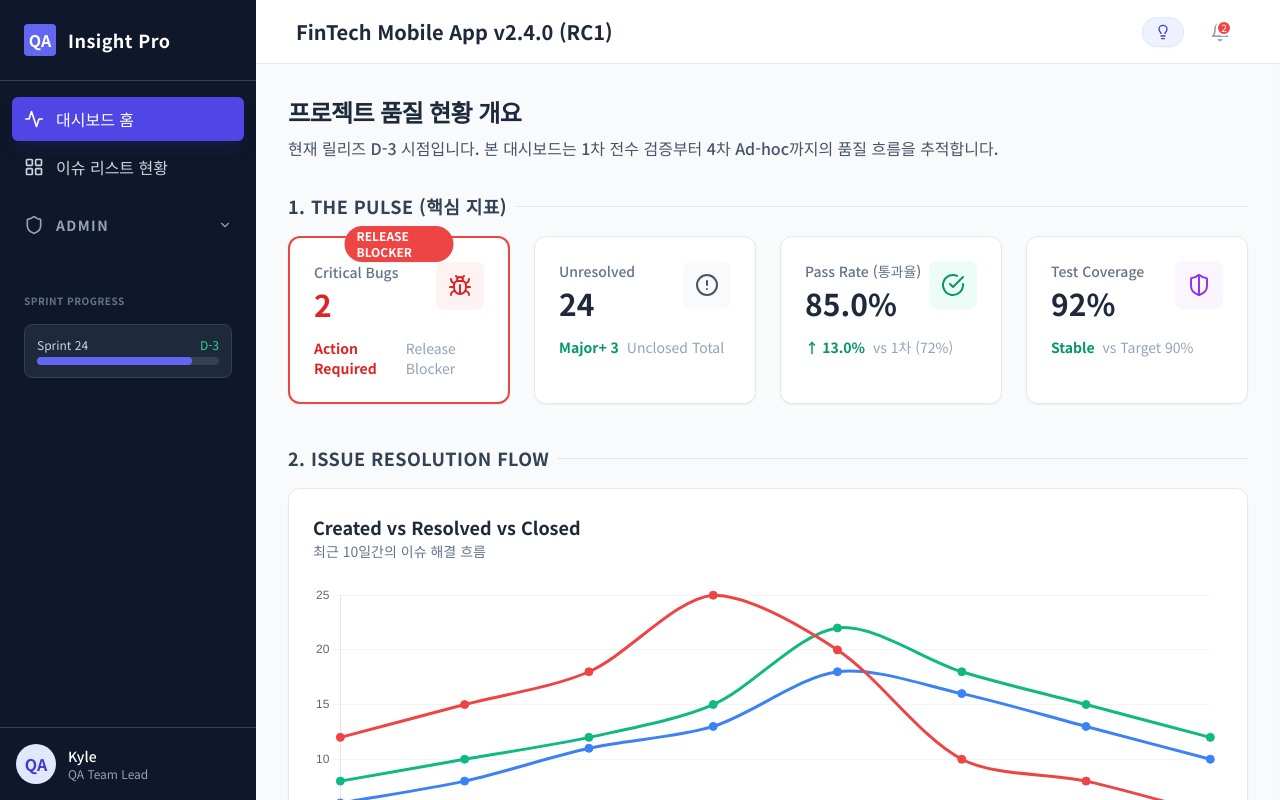
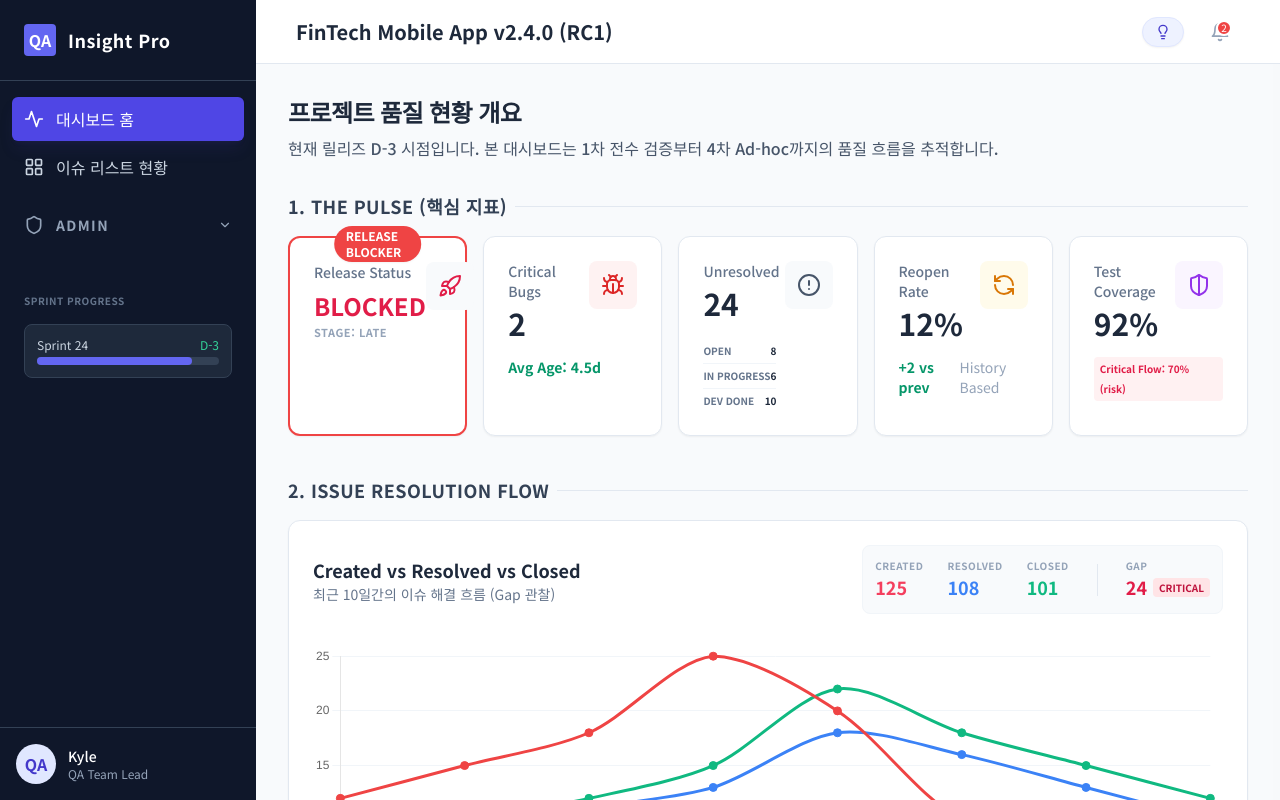
Before and after one commit to kyle-0414/issue-management-tool, a React (Create React App) app: page / in a window 1280 px wide. Built offline with nearby package versions, Linux system fonts and the light colour scheme.

Commit message:
Enhance dashboard with release decision tools and refined layouts

```diff
--- a/src/components/charts/StatusChart.jsx
+++ b/src/components/charts/StatusChart.jsx
@@ -6,12 +6,13 @@ ChartJS.register(ArcElement, Tooltip, Legend);
 
 const StatusChart = () => {
   const data = {
-    labels: ['Passed', 'Failed', 'Blocked', 'Not Run'],
+    labels: ['Passed', 'Failed', 'Blocked', 'Not Run', 'NA'],
     datasets: [
       {
-        data: [850, 45, 25, 80],
-        backgroundColor: ['#10b981', '#ef4444', '#f59e0b', '#94a3b8'],
+        data: [850, 125, 25, 0, 20],
+        backgroundColor: ['#10b981', '#ef4444', '#f59e0b', '#94a3b8', '#cbd5e1'],
         borderWidth: 0,
+        hoverOffset: 4
       },
     ],
   };
@@ -19,18 +20,23 @@ const StatusChart = () => {
   const options = {
     responsive: true,
     maintainAspectRatio: false,
-    cutout: '70%',
+    cutout: '75%',
     plugins: {
-      legend: { position: 'right', labels: { boxWidth: 12, font: { size: 11 } } },
+      legend: { display: false },
+      tooltip: {
+        callbacks: {
+          label: (context) => `${context.label}: ${context.raw} cases`
+        }
+      }
     },
   };
 
   return (
-    <div className="relative h-full w-full">
+    <div className="relative h-full w-full flex items-center justify-center">
       <Doughnut data={data} options={options} />
-      {/* 차트 중앙에 85% 텍스트 표시 */}
-      <div className="absolute inset-0 flex items-center justify-center pointer-events-none">
-        <span className="text-2xl font-bold text-slate-700">85%</span>
+      <div className="absolute inset-0 flex flex-col items-center justify-center pointer-events-none translate-y-1">
+        <span className="text-3xl font-black text-slate-800">85%</span>
+        <span className="text-[10px] font-bold text-slate-400 uppercase tracking-tighter">Passed</span>
       </div>
     </div>
   );
--- a/src/components/dashboard/PulseSection.jsx
+++ b/src/components/dashboard/PulseSection.jsx
@@ -1,5 +1,5 @@
 import React from 'react';
-import { CheckCircle, Bug, ShieldHalf, AlertCircle } from 'lucide-react';
+import { Rocket, Bug, AlertCircle, RefreshCcw, ShieldHalf } from 'lucide-react';
 import KPICard from '../ui/KPICard';
 
 const PulseSection = ({ showInsights, comments }) => {
@@ -10,43 +10,71 @@ const PulseSection = ({ showInsights, comments }) => {
         <div className="h-px flex-1 bg-slate-200"></div>
       </div>
 
-      <div className="grid grid-cols-1 md:grid-cols-2 lg:grid-cols-4 gap-6">
+      <div className="grid grid-cols-1 md:grid-cols-2 lg:grid-cols-5 gap-4">
+        {/* [1] Release Status */}
+        <KPICard
+          title="Release Status"
+          value={
+            <div className="flex flex-col">
+              <span className="text-2xl font-black text-rose-600">BLOCKED</span>
+              <span className="text-[11px] font-bold text-slate-400 mt-0.5 uppercase tracking-wider">Stage: LATE</span>
+            </div>
+          }
+          icon={Rocket}
+          colorClass="bg-slate-50 text-rose-600"
+          highlight={true}
+          insight={comments?.action}
+          showInsights={showInsights}
+        />
+
+        {/* [2] Critical Bugs */}
         <KPICard
           title="Critical Bugs"
           value="2"
-          subValue="Action Required"
-          subText="Release Blocker"
+          subValue="Avg Age: 4.5d"
+          subText=""
           icon={Bug}
           colorClass="bg-red-50 text-red-600"
-          highlight={true}
           insight={comments?.criticalBugs}
           showInsights={showInsights}
         />
+
+        {/* [3] Unresolved */}
         <KPICard
           title="Unresolved"
           value="24"
-          subValue="Major+ 3"
-          subText="Unclosed Total"
+          subValue={
+            <div className="flex flex-col gap-0.5 text-[10px] font-bold text-slate-500 mt-1 uppercase">
+              <span className="flex justify-between border-b border-slate-100 pb-0.5">Open <span className="text-slate-800">8</span></span>
+              <span className="flex justify-between border-b border-slate-100 pb-0.5">In Progress <span className="text-slate-800">6</span></span>
+              <span className="flex justify-between">Dev Done <span className="text-slate-800">10</span></span>
+            </div>
+          }
           icon={AlertCircle}
           colorClass="bg-slate-50 text-slate-600"
           insight={comments?.unresolved}
           showInsights={showInsights}
         />
+
+        {/* [4] Reopen Rate */}
         <KPICard
-          title="Pass Rate (통과율)"
-          value="85.0%"
-          subValue="↑ 13.0%"
-          subText="vs 1차 (72%)"
-          icon={CheckCircle}
-          colorClass="bg-emerald-50 text-emerald-600"
-          insight={comments?.passRate}
+          title="Reopen Rate"
+          value="12%"
+          subValue="+2 vs prev"
+          subText="History Based"
+          icon={RefreshCcw}
+          colorClass="bg-amber-50 text-amber-600"
+          insight={comments?.fixTime}
           showInsights={showInsights}
         />
+
+        {/* [5] Test Coverage */}
         <KPICard
           title="Test Coverage"
           value="92%"
-          subValue="Stable"
-          subText="vs Target 90%"
+          subValue={
+            <span className="text-rose-600 bg-rose-50 px-1.5 py-0.5 rounded text-[10px]">Critical Flow: 70% (risk)</span>
+          }
           icon={ShieldHalf}
           colorClass="bg-purple-50 text-purple-600"
           insight={comments?.coverage}
--- a/src/components/dashboard/QualityInsightsSection.jsx
+++ b/src/components/dashboard/QualityInsightsSection.jsx
@@ -10,57 +10,87 @@ const QualityInsightsSection = ({ showInsights, comments }) => {
                 <div className="h-px flex-1 bg-slate-200"></div>
             </div>
 
-            <div className="grid grid-cols-1 lg:grid-cols-2 gap-6">
-                {/* Reopen / Side-effect 분석 카드 */}
-                <div className="bg-white p-6 rounded-xl border border-slate-200 shadow-sm flex flex-col justify-between">
-                    <div>
-                        <div className="flex justify-between items-start mb-6">
-                            <div>
-                                <h4 className="text-lg font-bold text-slate-800">Reopen / Side-effect</h4>
-                                <p className="text-sm text-slate-500">품질 안정성 심층 분석</p>
-                            </div>
-                            <div className="p-3 rounded-lg bg-amber-50 text-amber-600">
-                                <ShieldAlert size={24} />
+            <div className="grid grid-cols-1 md:grid-cols-3 gap-6">
+                {/* [좌측] Reopen / Side-effect */}
+                <div className="bg-white p-6 rounded-xl border border-slate-200 shadow-sm flex flex-col">
+                    <div className="mb-6 flex justify-between items-start">
+                        <div>
+                            <h4 className="text-lg font-bold text-slate-800">Stability Analysis</h4>
+                            <p className="text-xs text-slate-500 font-medium uppercase tracking-tighter">Reopen / Side-effect</p>
+                        </div>
+                        <ShieldAlert className="text-amber-500" size={20} />
+                    </div>
+
+                    <div className="space-y-4 flex-1">
+                        <div className="flex justify-between items-center p-3 bg-slate-50 rounded-lg">
+                            <span className="text-sm font-bold text-slate-600">Reopen</span>
+                            <div className="flex items-center gap-2">
+                                <span className="text-xl font-black text-slate-800">3</span>
+                                <span className="text-[10px] font-bold text-rose-500 bg-rose-50 px-1.5 py-0.5 rounded-full">+2</span>
                             </div>
                         </div>
-
-                        <div className="space-y-4">
-                            <div className="flex justify-between items-center p-3 bg-slate-50 rounded-lg">
-                                <span className="text-sm font-bold text-slate-600">Reopen</span>
-                                <div className="flex items-center gap-3">
-                                    <span className="text-2xl font-bold text-slate-800">3</span>
-                                    <span className="text-[10px] font-bold text-rose-500 bg-rose-50 px-2 py-0.5 rounded-full">
-                                        +2 vs prev
-                                    </span>
-                                </div>
-                            </div>
-                            <div className="flex justify-between items-center p-3 bg-slate-50 rounded-lg">
-                                <span className="text-sm font-bold text-slate-600">Side-effect</span>
-                                <div className="flex items-center gap-3">
-                                    <span className="text-2xl font-bold text-slate-800">1</span>
-                                    <span className="text-[10px] font-bold text-rose-500 bg-rose-50 px-2 py-0.5 rounded-full">
-                                        +1 vs prev
-                                    </span>
-                                </div>
+                        <div className="flex justify-between items-center p-3 bg-slate-50 rounded-lg">
+                            <span className="text-sm font-bold text-slate-600">Side-effect</span>
+                            <div className="flex items-center gap-2">
+                                <span className="text-xl font-black text-slate-800">1</span>
+                                <span className="text-[10px] font-bold text-rose-500 bg-rose-50 px-1.5 py-0.5 rounded-full">+1</span>
                             </div>
                         </div>
                     </div>
 
-                    <div className="mt-8 pt-6 border-t border-slate-100">
-                        <div className="flex items-center gap-2 text-amber-700 font-bold text-sm bg-amber-50 p-3 rounded-lg">
-                            <Activity size={16} />
-                            <span>Action Needed: 품질 변동성 관찰 필요</span>
+                    <div className="mt-6 pt-4 border-t border-slate-100 italic text-[11px] text-slate-400 font-medium">
+                        *이슈 발생 이력 기준(History Based)
+                    </div>
+                </div>
+
+                {/* [중앙] Top Risk Modules */}
+                <div className="bg-white p-6 rounded-xl border border-slate-200 shadow-sm flex flex-col">
+                    <div className="mb-6">
+                        <h4 className="text-lg font-bold text-slate-800">Top Risk Modules</h4>
+                        <p className="text-xs text-slate-500 font-medium uppercase tracking-tighter">Core Feature Risk</p>
+                    </div>
+
+                    <div className="space-y-4">
+                        <div className="p-3 border-l-4 border-rose-500 bg-rose-50/30 rounded-r-lg">
+                            <div className="flex justify-between items-center mb-1">
+                                <span className="text-sm font-black text-rose-700">1. Payment Module</span>
+                                <span className="text-[10px] font-bold text-rose-600 bg-white px-1.5 rounded">Critical</span>
+                            </div>
+                            <div className="flex gap-3 text-[10px] font-bold text-rose-500/80 uppercase">
+                                <span>Critical: 2</span>
+                                <span>Reopen: 1</span>
+                                <span>Age: 4.5d</span>
+                            </div>
+                        </div>
+
+                        <div className="p-3 border-l-4 border-amber-500 bg-amber-50/30 rounded-r-lg">
+                            <div className="flex justify-between items-center mb-1">
+                                <span className="text-sm font-black text-amber-700">2. Login Module</span>
+                                <span className="text-[10px] font-bold text-amber-600 bg-white px-1.5 rounded">Risk Early</span>
+                            </div>
+                            <div className="flex gap-3 text-[10px] font-bold text-amber-500/80 uppercase">
+                                <span>Side-effect: 1</span>
+                            </div>
+                        </div>
+
+                        <div className="p-3 border-l-4 border-slate-400 bg-slate-50 rounded-r-lg opacity-60 grayscale">
+                            <div className="flex justify-between items-center mb-1">
+                                <span className="text-sm font-black text-slate-600">3. User Auth</span>
+                            </div>
+                            <div className="flex gap-3 text-[10px] font-bold text-slate-400 uppercase">
+                                <span>Minor: 2</span>
+                            </div>
                         </div>
                     </div>
                 </div>
 
-                {/* Severity Distribution 차트 */}
+                {/* [우측] Severity Distribution */}
                 <div className="bg-white p-6 rounded-xl border border-slate-200 shadow-sm flex flex-col">
                     <div className="mb-6">
                         <h4 className="text-lg font-bold text-slate-800">Severity Distribution</h4>
-                        <p className="text-sm text-slate-500">잔여 이슈 심각도 분포</p>
+                        <p className="text-xs text-slate-500 font-medium uppercase tracking-tighter">Issue Density</p>
                     </div>
-                    <div className="flex-1 h-[240px]">
+                    <div className="flex-1 h-[180px]">
                         <SeverityChart />
                     </div>
                 </div>
--- a/src/components/dashboard/TrendStatusSection.jsx
+++ b/src/components/dashboard/TrendStatusSection.jsx
@@ -12,20 +12,46 @@ const TrendStatusSection = ({ showInsights, comments }) => {
       </div>
 
       <div className="w-full bg-white p-6 rounded-xl border border-slate-200 shadow-sm relative">
-        <div className="mb-6">
-          <h4 className="text-lg font-bold text-slate-800">Created vs Resolved vs Closed</h4>
-          <p className="text-sm text-slate-500">최근 10일간의 이슈 해결 흐름</p>
+        <div className="flex flex-col md:flex-row justify-between items-start md:items-center mb-8 gap-4">
+          <div>
+            <h4 className="text-lg font-bold text-slate-800">Created vs Resolved vs Closed</h4>
+            <p className="text-sm text-slate-500">최근 10일간의 이슈 해결 흐름 (Gap 관찰)</p>
+          </div>
+
+          <div className="flex flex-wrap items-center gap-6 bg-slate-50 p-3 rounded-lg border border-slate-100">
+            <div className="flex flex-col">
+              <span className="text-[10px] font-bold text-slate-400 uppercase tracking-wider">Created</span>
+              <span className="text-lg font-black text-rose-500">125</span>
+            </div>
+            <div className="flex flex-col">
+              <span className="text-[10px] font-bold text-slate-400 uppercase tracking-wider">Resolved</span>
+              <span className="text-lg font-black text-blue-500">108</span>
+            </div>
+            <div className="flex flex-col">
+              <span className="text-[10px] font-bold text-slate-400 uppercase tracking-wider">Closed</span>
+              <span className="text-lg font-black text-emerald-500">101</span>
+            </div>
+            <div className="h-8 w-px bg-slate-200 mx-1"></div>
+            <div className="flex flex-col">
+              <span className="text-[10px] font-bold text-slate-400 uppercase tracking-wider">Gap</span>
+              <div className="flex items-center gap-1.5">
+                <span className="text-lg font-black text-rose-600">24</span>
+                <span className="text-[10px] font-bold px-1.5 py-0.5 bg-rose-100 text-rose-700 rounded uppercase">Critical</span>
+              </div>
+            </div>
+          </div>
         </div>
+
         <div className="h-[350px]">
           <TrendChart />
         </div>
 
         {showInsights && (
-          <div className="absolute bottom-6 right-6 max-w-sm bg-white/90 border border-indigo-200 p-4 rounded-lg shadow-lg backdrop-blur z-20 animate-fadeIn">
-            <p className="text-indigo-700 font-bold text-sm mb-1 flex items-center gap-1">
+          <div className="absolute bottom-6 right-6 max-w-sm bg-indigo-900 border border-indigo-700 p-4 rounded-xl shadow-2xl z-20 animate-fadeIn text-white">
+            <p className="text-indigo-200 font-bold text-sm mb-1 flex items-center gap-1 border-b border-indigo-700 pb-1">
               <Search size={16} /> 핵심 Insight: 골든 크로스
             </p>
-            <p className="text-xs text-slate-600 font-medium leading-relaxed">{comments?.goldenCross}</p>
+            <p className="text-[11px] opacity-90 font-medium leading-relaxed mt-2">{comments?.goldenCross?.replace(/"/g, '')}</p>
           </div>
         )}
       </div>
```
Also changed, not shown: src/components/dashboard/CycleTrendSection.jsx (+41 -26 lines), src/pages/IssueList/IssueListPage.jsx (+10 -0 lines).
